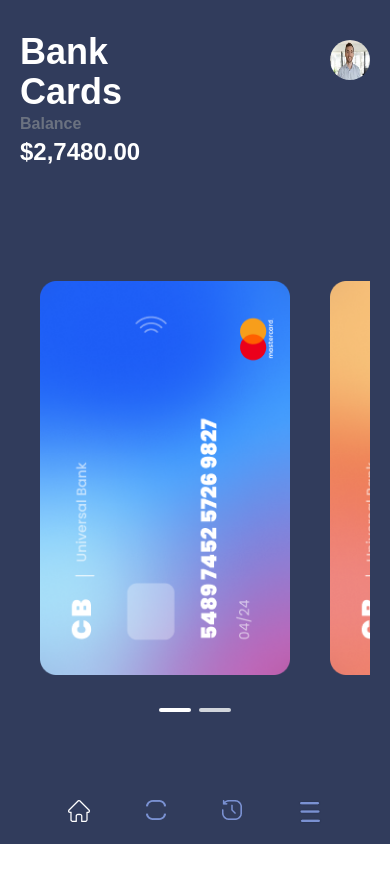
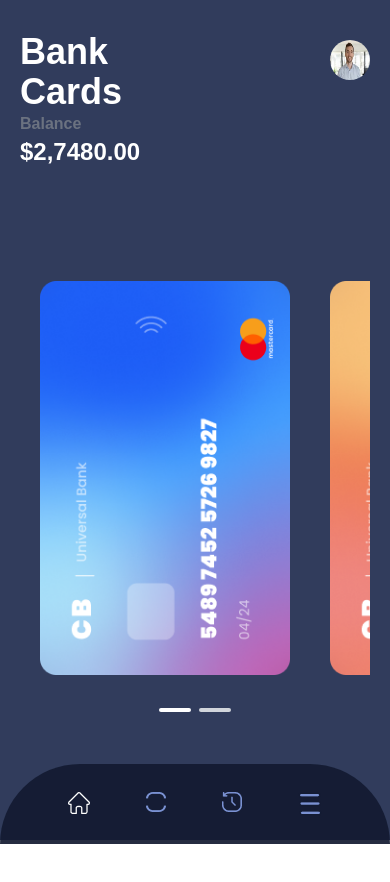
Before and after one commit to codewithnadeem14502/assigment, a React (Vite) app: page / in a window 390 px wide. After the commit the page ends 844 px from the top, so only its background shows below. Built offline with nearby package versions, Linux system fonts and the light colour scheme.

Commit message:
Final completed

```diff
--- a/src/components/Carousel.jsx
+++ b/src/components/Carousel.jsx
@@ -12,12 +12,12 @@ const Carousel = () => {
   };
 
   return (
-    <div className="md:hidden  w-full h-[450px] mt-10    content-center  overflow-x-auto scrollbar-hide mobile:h-[550px] bigmobile:h-[650px] bigmobile:mt-0 ">
-      <div className="flex w-full   overflow-x-hidden">
+    <div className="md:hidden w-full h-[450px] mt-10 content-center overflow-x-auto mobile:h-[550px] bigmobile:h-[650px] bigmobile:mt-0 scrollbar-hide">
+      <div className="flex w-full overflow-x-hidden">
         {images.map((image, index) => (
           <div
             key={index}
-            className="flex-shrink-0 h-[370px] mobile:h-[500px]  bigmobile:h-[550px]"
+            className="flex-shrink-0 h-[370px] mobile:h-[500px] bigmobile:h-[550px]"
             style={{
               transform: `translateX(${-currentIndex * 200}px)`,
             }}
@@ -25,7 +25,7 @@ const Carousel = () => {
             <div className="w-[210px] mobile:w-[250px] bigmobile:w-[250px] m-5">
               <Link to={`/salarycard/${index}`}>
                 <img
-                  className="object-contain w-[300px] h-[320px] mobile:h-[500px]  bigmobile:h-[520px] rounded-md"
+                  className="object-contain w-[300px] h-[320px] mobile:h-[500px] bigmobile:h-[520px] rounded-md"
                   src={image}
                   alt={`card${index + 1}`}
                 />
@@ -34,7 +34,7 @@ const Carousel = () => {
           </div>
         ))}
       </div>
-      <div className=" inset-x-0 bottom-4 flex justify-center items-center space-x-2  pb-20">
+      <div className="inset-x-0 bottom-4 flex justify-center items-center space-x-2 pb-20">
         {images.map((_, index) => (
           <button
             key={index}
--- a/src/components/Navbar.jsx
+++ b/src/components/Navbar.jsx
@@ -10,7 +10,7 @@ const Navbar = () => {
 
   return (
     <div
-      className="md:hidden fixed bottom-0 left-0 w-full bg-blue-900 text-white p-3 flex justify-center items-center rounded-t-4xl"
+      className="md:hidden fixed bottom-0 left-0 w-full bg-blue-600 text-white p-5 flex justify-center items-center rounded-t-full"
       style={{ zIndex: 10 }}
     >
       <div className="flex space-x-10">
@@ -44,12 +44,12 @@ const Navbar = () => {
 };
 
 const NavLink = ({ to, icon, label, currentPath }) => {
-  const isActive = currentPath === to;
+  const isActive = currentPath === to || (to === "/" && currentPath === "");
 
   return (
     <Link
       to={to}
-      className={`hover:bg-blue-500 p-2 rounded-full relative ${
+      className={`hover:bg-purple-500 p-2 rounded-full relative ${
         isActive ? "active-link" : ""
       }`}
     >
--- a/src/pages/Details.jsx
+++ b/src/pages/Details.jsx
@@ -31,7 +31,7 @@ const Details = () => {
   };
 
   return (
-    <div className="md:hidden bg-blue-900 w-full h-auto p-5 mb-10">
+    <div className="md:hidden bg-blue-900 w-full h-auto p-5 ">
       <div>
         <button onClick={goBack}>
           <FaArrowLeft className="w-8 h-5 text-3xl text-white mb-2" />
--- a/src/pages/Home.jsx
+++ b/src/pages/Home.jsx
@@ -10,7 +10,10 @@ const Home = () => {
         </h1>
       </div>
 
-      <div className="md:hidden bg-blue-900 w-full h-screen p-5 mb-10">
+      <div
+        className="md:hidden bg-blue-900 w-full mobile:h-[840px]
+      bigmobile:h-[950px]  p-5 "
+      >
         {/* txt-content + profile image */}
         <div className="flex justify-between content-center">
           {/* text  */}
--- a/tailwind.config.js
+++ b/tailwind.config.js
@@ -1,4 +1,3 @@
-/** @type {import('tailwindcss').Config} */
 export default {
   content: ["./index.html", "./src/**/*.{js,ts,jsx,tsx}"],
 
@@ -23,6 +22,18 @@ export default {
       backgroundColor: {
         "blue-900": "rgba(49, 60, 92, 1)",
         "blue-500": "rgba(93, 158, 255, 1)",
+        "blue-600": "rgba(19, 27, 49, 0.92)",
+        "purple-500": "rgba(119, 81, 253, 1)",
+      },
+
+      scrollbar: {
+        none: {
+          scrollbarWidth: "none",
+          "-ms-overflow-style": "none",
+          "&::-webkit-scrollbar": {
+            display: "none",
+          },
+        },
       },
     },
   },
```
